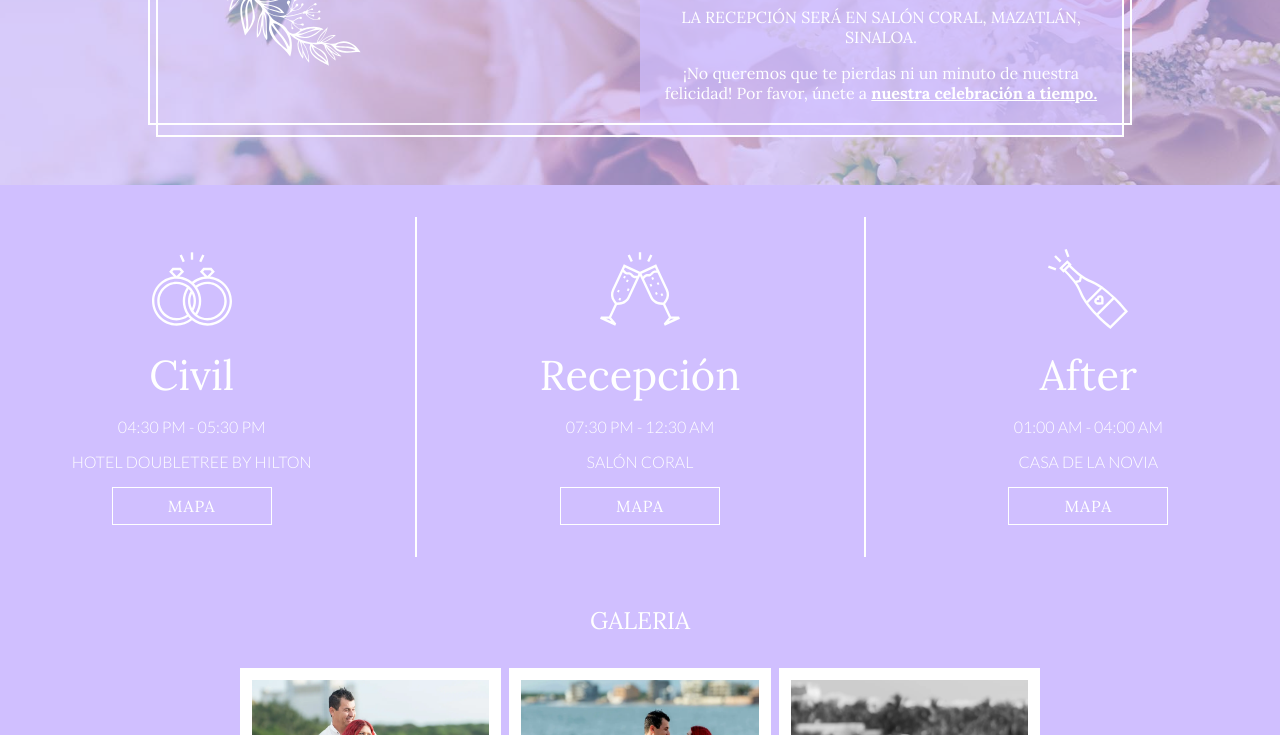
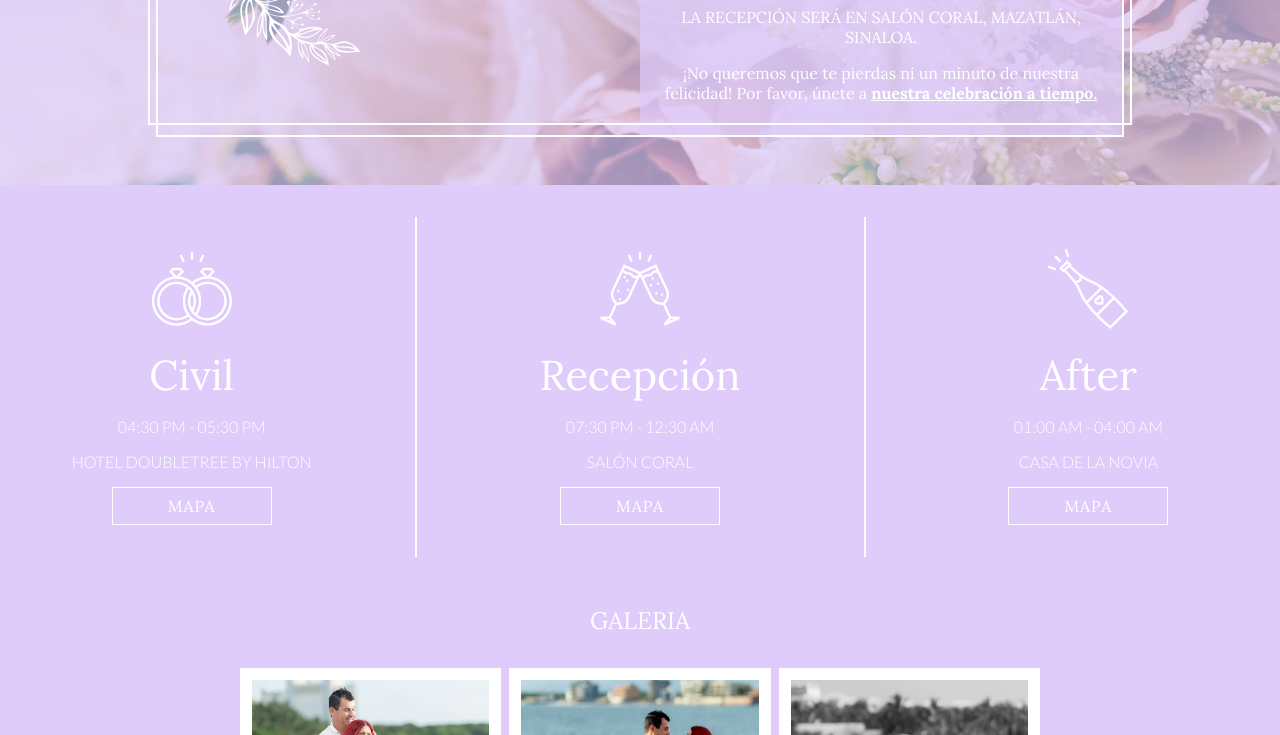
Before and after one commit to pedromichel23/ceci-jonathan-wedding, a plain HTML site: page index.html in a window 1280 px wide. Shown: the part 2065-2800 px from the top of the page. Drawn offline with Linux system fonts and the light colour scheme.

Commit message:
modify purple color making lighter

```diff
--- a/assets/css/style.css
+++ b/assets/css/style.css
@@ -4,10 +4,10 @@
 
     --bg-ligth-blue: #4F807C;
     --bg-ligth-blue: #DFCCFB;
-    --bg-ligth-blue: #D0BFFF;
+    --bg-ligth-blue: #DFCCFB;
 
     --bg-green-blue-rgba: rgba(79, 128, 124, .7);
-    --bg-green-blue-rgba: rgb(208, 191, 255, .7);
+    --bg-green-blue-rgba: rgb(223, 204, 251, .7);
     --btn-spinner-spin-color: #BEADFA;
     --bg-white: #fff;
     --border-img: #fff;
--- a/index.html
+++ b/index.html
@@ -487,7 +487,7 @@
             </ul>
         </section>
         <section class="time-line">
-            <img src="./assets/img/TIME-LINE-PRUPLE-2.webp" alt="Time Line">
+            <img src="./assets/img/TIME-LINE-PRUPLE-3.webp" alt="Time Line">
         </section>
         <section id="form-section" class="form-section">
             <div class="wedding-present-wrapper">
```
Also changed, not shown: assets/img/TIME-LINE-PRUPLE-3.webp (added).
